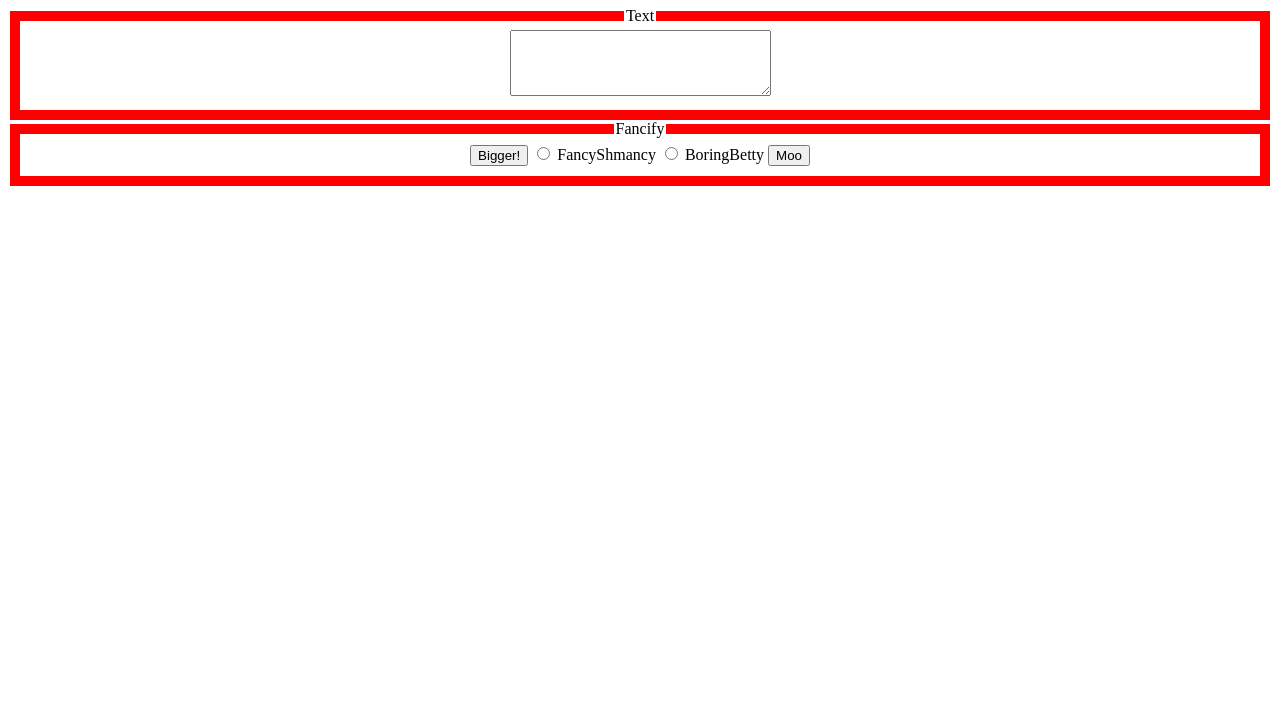
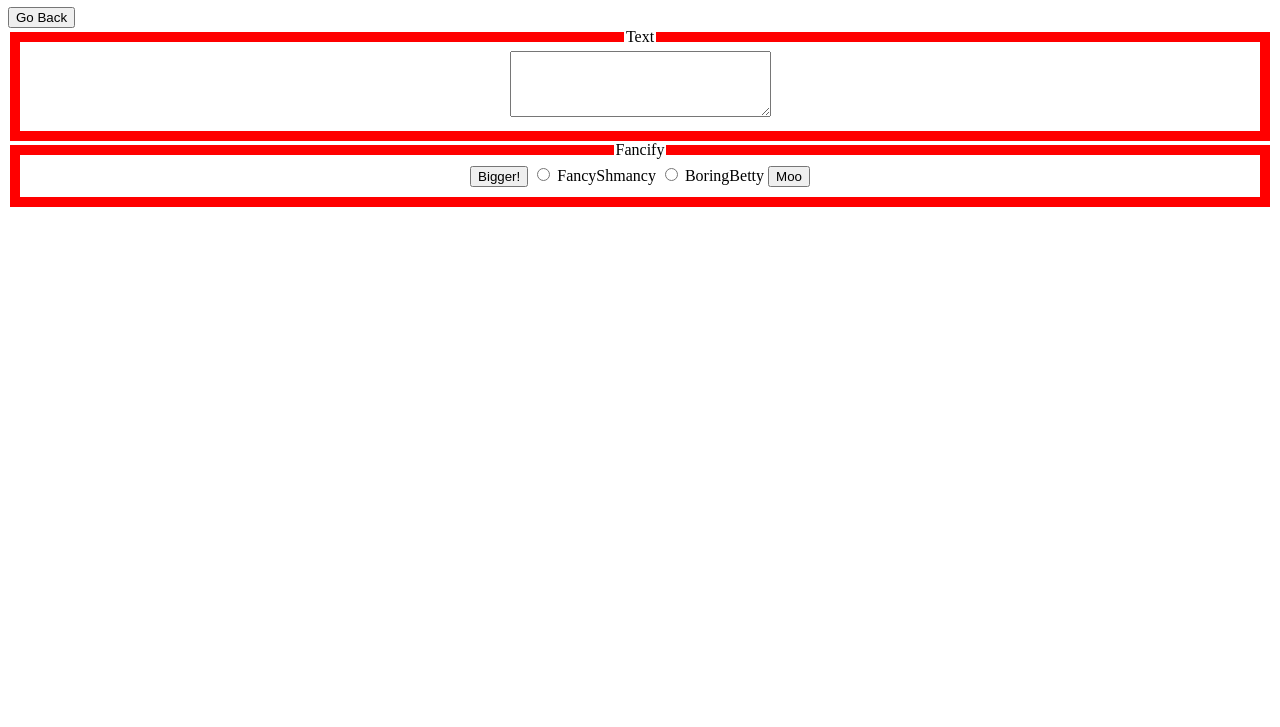
Before and after one commit to CrunchWrapSuprmeCommits/CSC-196W, a plain HTML site: page fancifymytext.html in a window 1280 px wide. Shown: the part 73-800 px from the top of the page. Drawn offline with Linux system fonts and the light colour scheme.

Commit message:
Update fancifymytext.html

```diff
--- a/fancifymytext.html
+++ b/fancifymytext.html
@@ -17,6 +17,7 @@
 
 	<body>
 		<h1>Fancify my Text</h1>
+		<a href="index.html"><button>Go Back</button></a>
 		<!-- Your UI controls go here -->
 		<fieldset>
 			<legend>Text</legend>
```
